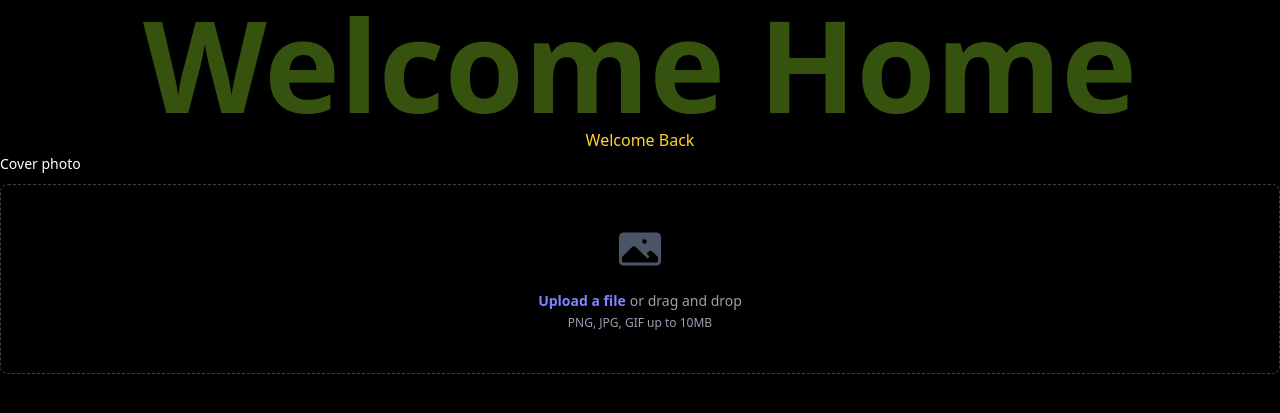
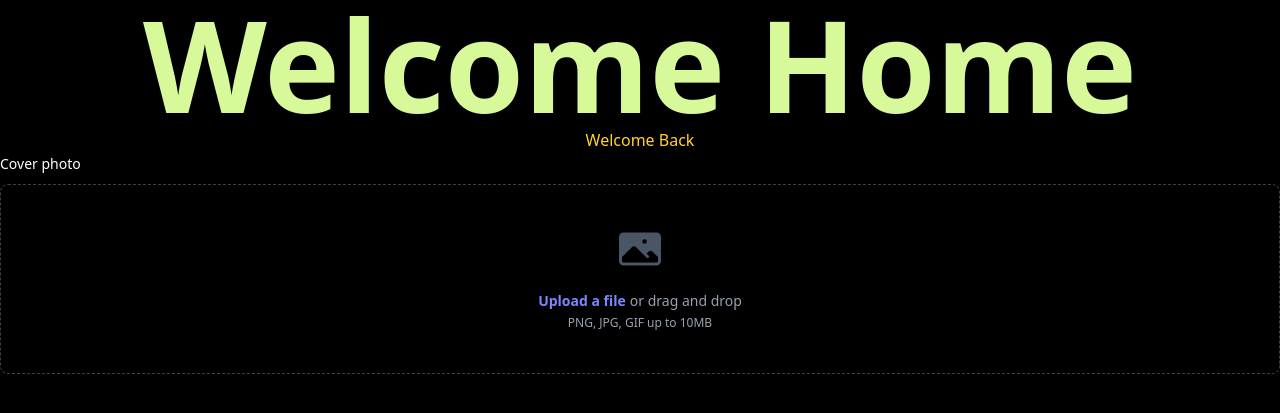
Before and after one commit to mdkawsardev/django-e-commerce, a Django app: page / in a window 1280 px wide. Shown: the top 413 px of the page. Run offline with Django 5.2, Linux system fonts and the light colour scheme; parts of the project's set-up code (start-up, migrations or seed data) failed here and were passed over; some libraries are stand-ins or nearby versions.

Commit message:
Some changes

```diff
--- a/templates/index.html
+++ b/templates/index.html
@@ -1,7 +1,7 @@
 {% extends "base/base.html" %}
 {% block title %}Home{% endblock title %}
 {% block body %}
-    <h1 class="text-center text-lime-900 text-9xl font-bold">Welcome Home</h1>
+    <h1 class="text-center text-lime-200 text-9xl font-bold">Welcome Home</h1>
     <h2 class="text-center text-amber-300">Welcome Back</h2>
     <div class="col-span-full">
           <label for="cover-photo" class="block text-sm/6 font-medium text-white">Cover photo</label>
--- a/theme/static/css/dist/styles.css
+++ b/theme/static/css/dist/styles.css
@@ -8,6 +8,7 @@
     --font-mono: ui-monospace, SFMono-Regular, Menlo, Monaco, Consolas, 'Liberation Mono', 'Courier New',
     monospace;
     --color-amber-300: oklch(87.9% 0.169 91.605);
+    --color-lime-200: oklch(93.8% 0.127 124.321);
     --color-lime-500: oklch(76.8% 0.233 130.85);
     --color-lime-900: oklch(40.5% 0.101 131.063);
     --color-teal-50: oklch(98.4% 0.014 180.72);
@@ -447,6 +492,9 @@
   .text-indigo-400 {
     color: var(--color-indigo-400);
   }
+  .text-lime-200 {
+    color: var(--color-lime-200);
+  }
   .text-lime-900 {
     color: var(--color-lime-900);
   }
@@ -647,6 +705,26 @@
     }
   }
 }
+@property --tw-rotate-x {
+  syntax: "*";
+  inherits: false;
+}
+@property --tw-rotate-y {
+  syntax: "*";
+  inherits: false;
+}
+@property --tw-rotate-z {
+  syntax: "*";
+  inherits: false;
+}
+@property --tw-skew-x {
+  syntax: "*";
+  inherits: false;
+}
+@property --tw-skew-y {
+  syntax: "*";
+  inherits: false;
+}
 @property --tw-space-y-reverse {
   syntax: "*";
   inherits: false;
@@ -682,6 +760,11 @@
 @layer properties {
   @supports ((-webkit-hyphens: none) and (not (margin-trim: inline))) or ((-moz-orient: inline) and (not (color:rgb(from red r g b)))) {
     *, ::before, ::after, ::backdrop {
+      --tw-rotate-x: initial;
+      --tw-rotate-y: initial;
+      --tw-rotate-z: initial;
+      --tw-skew-x: initial;
+      --tw-skew-y: initial;
       --tw-space-y-reverse: 0;
       --tw-border-style: solid;
       --tw-font-weight: initial;
```
Also changed, not shown: other parts of theme/static/css/dist/styles.css (+54 -0 lines).
